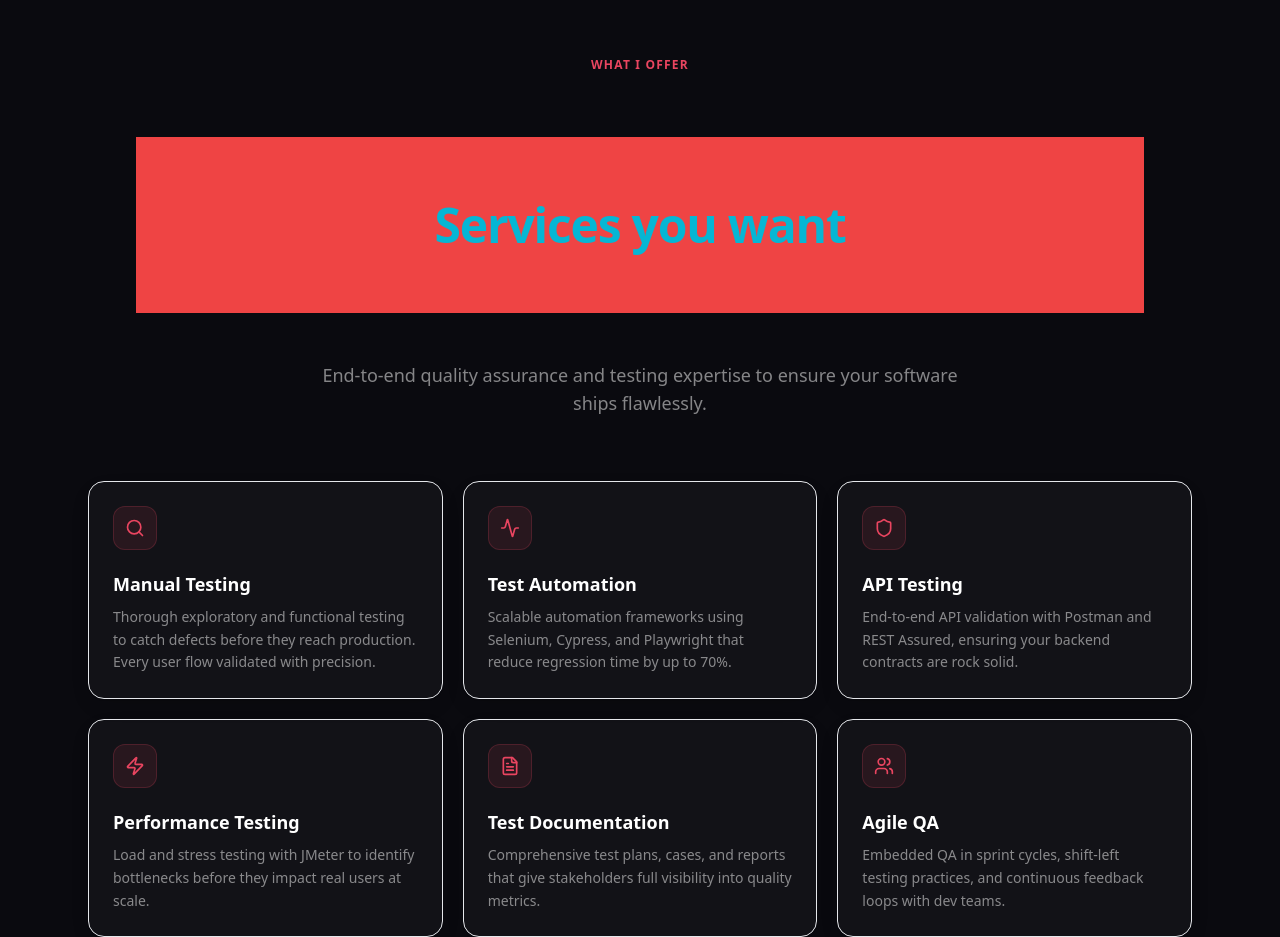
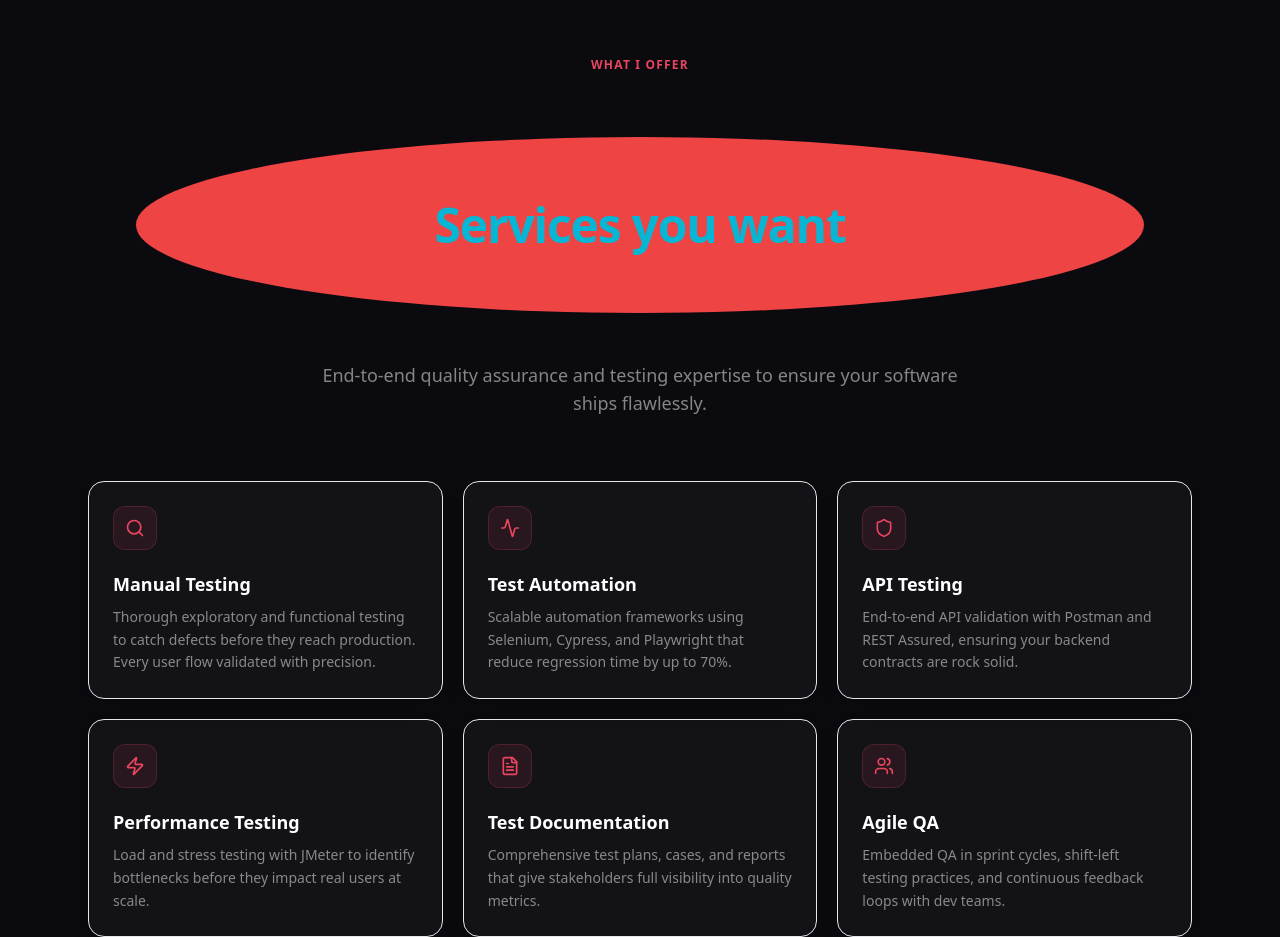
Before and after one commit to ranaasad01/atomic-build-a-modern-portfolio-website-with-da-306c51da, a Next.js app: page / in a window 1280 px wide. Shown: the part 960-1897 px from the top of the page. Built offline with nearby package versions, Linux system fonts and the light colour scheme.

Commit message:
style: add borderRadius to Services section h2 heading
Apply inline borderRadius: 50% style to the specific h2 element with text "Services you want" in the services section. This targets only the exact element identified by the CSS selector without affecting any other elements or shared styles.

```diff
--- a/app/page.tsx
+++ b/app/page.tsx
@@ -295,7 +295,8 @@ export default function HomePage() {
                 backgroundColor: "#ef4444",
                 fontSize: "48px",
                 padding: "64px",
-                margin: "48px"
+                margin: "48px",
+                borderRadius: "50%"
               }}>Services you want</motion.h2>
             <motion.p variants={fadeInUp} className="text-white/50 text-lg max-w-2xl mx-auto text-pretty">
               {t("services.subtitle")}
```
